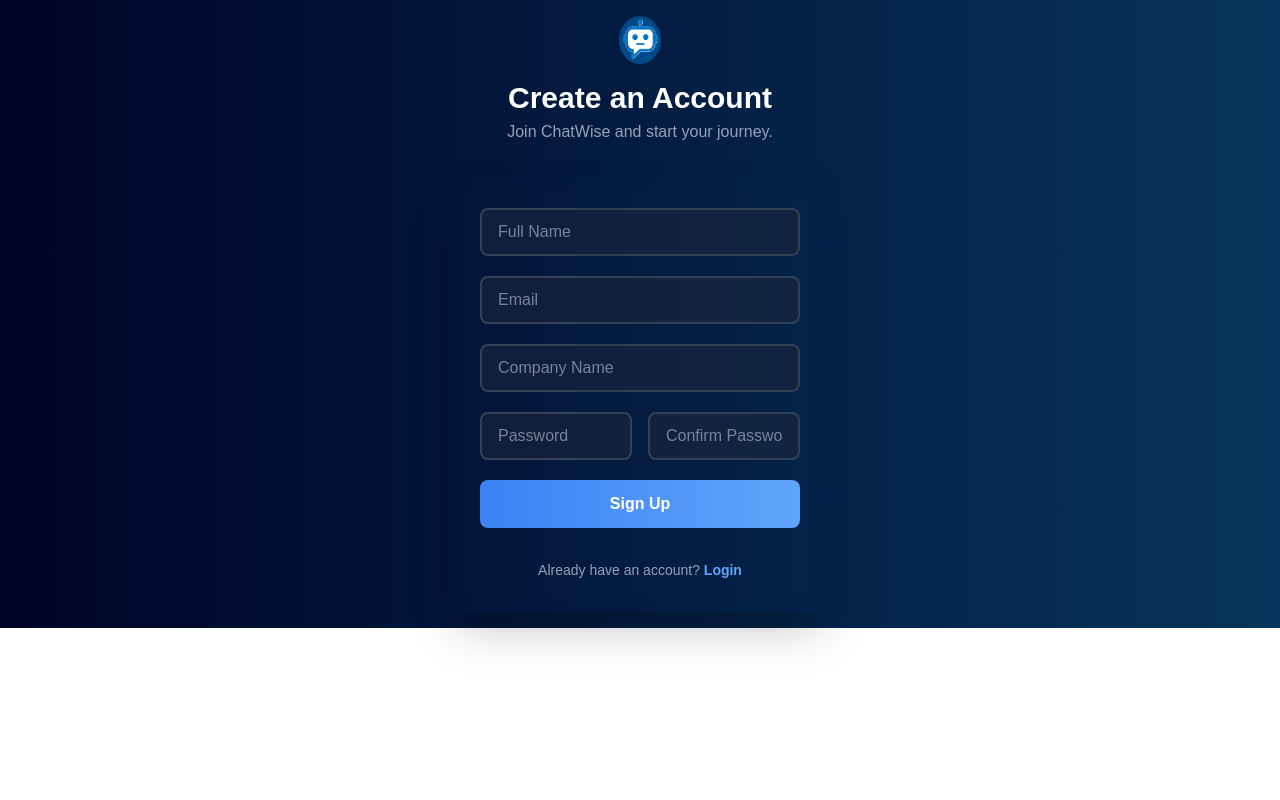
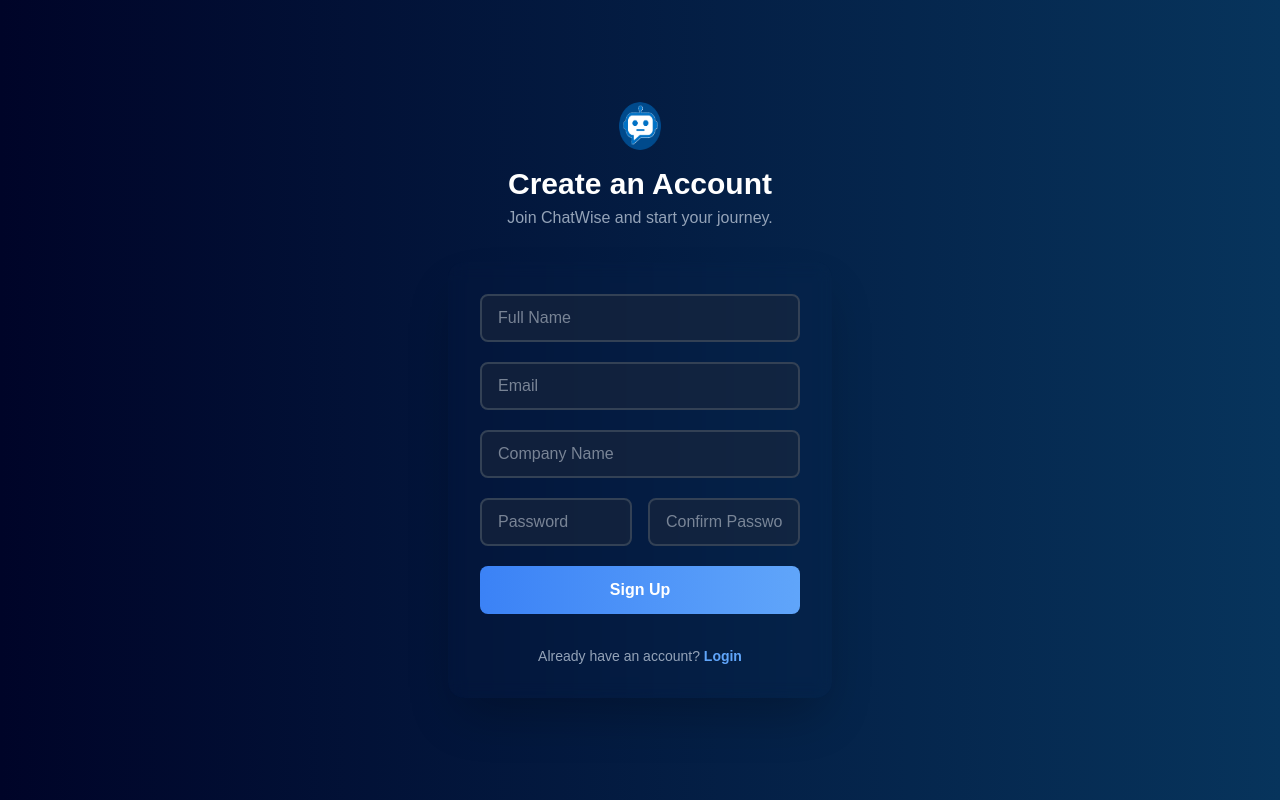
Before and after one commit to 2012prabhat/Chatwise, a Next.js app: page /get-started in a window 1280 px wide. Built offline with nearby package versions, Linux system fonts and the light colour scheme.

Commit message:
Get Started UI Fixed

```diff
--- a/app/get-started/page.jsx
+++ b/app/get-started/page.jsx
@@ -50,7 +50,7 @@ const handleSubmit = async (e) => {
 
   return (
     <div
-      className="flex items-center justify-center relative p-4 back1"
+      className="flex items-center justify-center relative p-4 back1 min-h-screen"
       style={{
         fontFamily: "'Poppins', sans-serif",
       }}
```
